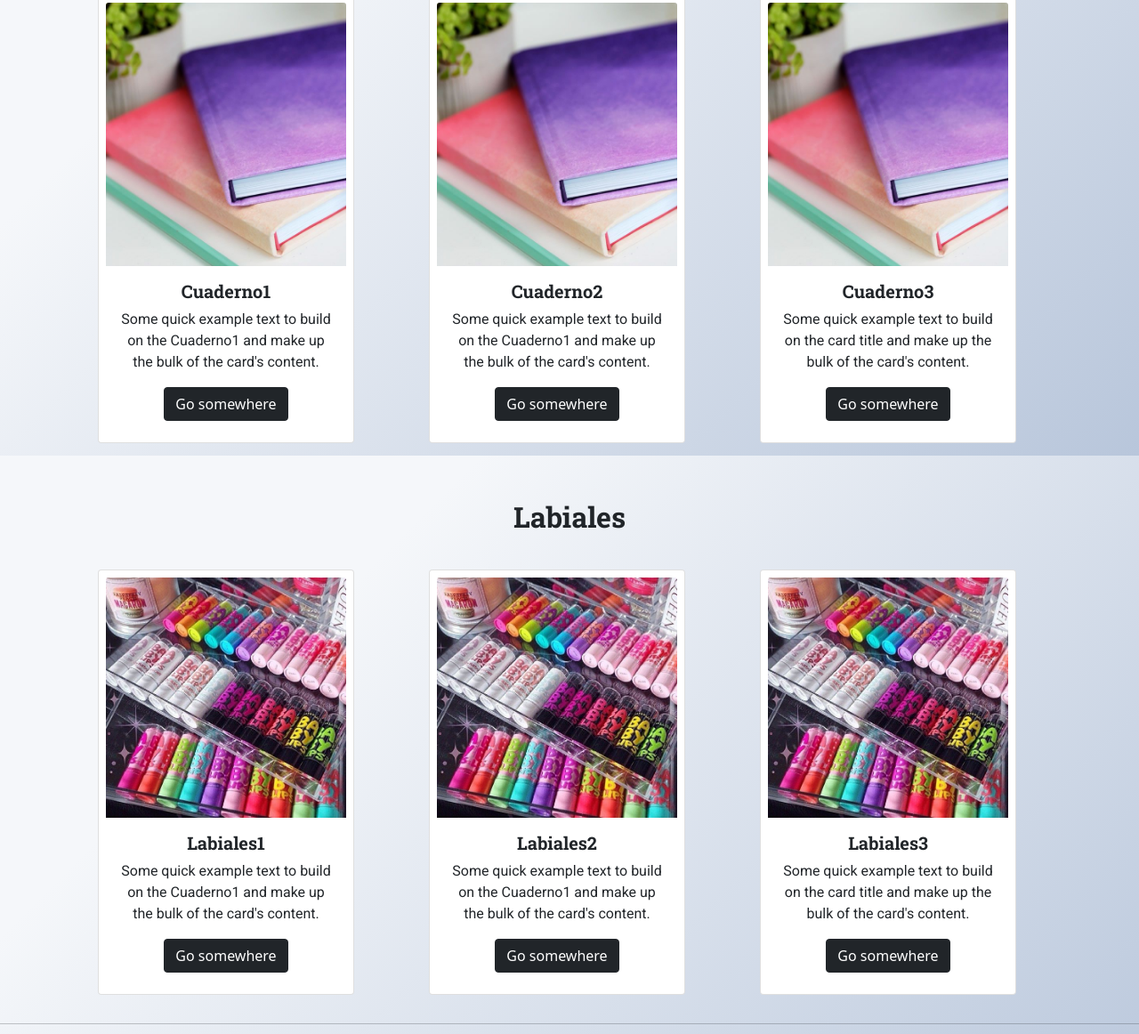
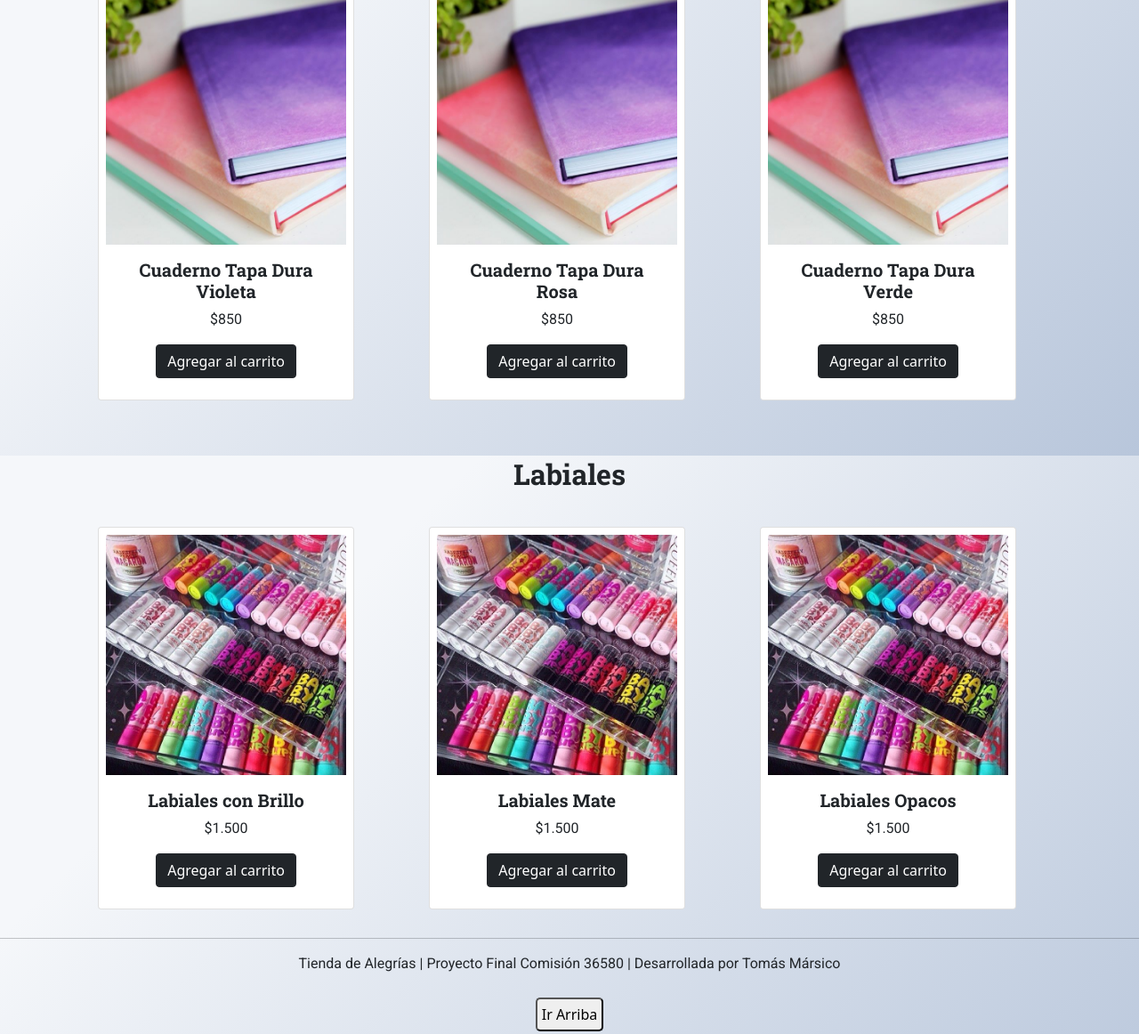
Before and after one commit to TomMarsz/TiendaDeAlegrias, a website: page pages/productos.html in a window 1280 px wide. Shown: the part 1888-3050 px from the top of the page at 89% size. Drawn offline with nearby package versions, Linux system fonts and the light colour scheme.

Commit message:
reemplazo lorems. Edito index, profile y productos.

```diff
--- a/pages/productos.html
+++ b/pages/productos.html
@@ -129,8 +129,8 @@
             <div class="card" style="width: 18rem;">
               <img src="../img/producto1.jpg" class="card-img-top" alt="Peluche">
               <div class="card-body">
-                <h5 class="card-title">Peluche1</h5>
-                <p class="card-text">Some quick example text to build on the Peluche1 and make up the bulk of the card's content.</p>
+                <h5 class="card-title">Peluche de Cangrejo Amarillo</h5>
+                <p class="card-text">$1.790</p>
                 <a href="#" class="btn btn-dark">Agregar al carrito</a>
               </div>
             </div>
@@ -139,8 +139,8 @@
             <div class="card" style="width: 18rem;">
               <img src="../img/producto1.jpg" class="card-img-top" alt="Peluche">
               <div class="card-body">
-                <h5 class="card-title">Peluche2</h5>
-                <p class="card-text">Some quick example text to build on the Peluche1 and make up the bulk of the card's content.</p>
+                <h5 class="card-title">Peluche de Cangrejo Azul</h5>
+                <p class="card-text">$1.790</p>
                 <a href="#" class="btn btn-dark">Agregar al carrito</a>
               </div>
             </div>
@@ -149,8 +149,8 @@
             <div class="card" style="width: 18rem;">
               <img src="../img/producto1.jpg" class="card-img-top" alt="Peluche">
               <div class="card-body">
-                <h5 class="card-title">Peluche3</h5>
-                <p class="card-text">Some quick example text to build on the card title and make up the bulk of the card's content.</p>
+                <h5 class="card-title">Peluche de Cangrejo Rosa</h5>
+                <p class="card-text">$1.790</p>
                 <a href="#" class="btn btn-dark">Agregar al carrito</a>
               </div>
             </div>
@@ -159,9 +159,9 @@
             <div class="card" style="width: 18rem;">
               <img src="../img/producto1.jpg" class="card-img-top" alt="Peluche">
               <div class="card-body">
-                <h5 class="card-title">Peluche4</h5>
-                <p class="card-text">Some quick example text to build on the card title and make up the bulk of the card's content.</p>
-                <a href="#" class="btn btn-dark">Go somewhere</a>
+                <h5 class="card-title">Peluche de Cangrejo</h5>
+                <p class="card-text">$1.790</p>
+                <a href="#" class="btn btn-dark">Agregar al carrito</a>
               </div>
             </div>
           </div>
@@ -172,9 +172,9 @@
             <div class="card" style="width: 18rem;">
               <img src="../img/producto2.jpg" class="card-img-top" alt="Cuaderno">
               <div class="card-body">
-                <h5 class="card-title">Cuaderno1</h5>
-                <p class="card-text">Some quick example text to build on the Cuaderno1 and make up the bulk of the card's content.</p>
-                <a href="#" class="btn btn-dark">Go somewhere</a>
+                <h5 class="card-title">Cuaderno Tapa Dura Violeta</h5>
+                <p class="card-text">$850</p>
+                <a href="#" class="btn btn-dark">Agregar al carrito</a>
               </div>
             </div>
           </div>
@@ -182,9 +182,9 @@
             <div class="card" style="width: 18rem;">
               <img src="../img/producto2.jpg" class="card-img-top" alt="Cuaderno">
               <div class="card-body">
-                <h5 class="card-title">Cuaderno2</h5>
-                <p class="card-text">Some quick example text to build on the Cuaderno1 and make up the bulk of the card's content.</p>
-                <a href="#" class="btn btn-dark">Go somewhere</a>
+                <h5 class="card-title">Cuaderno Tapa Dura Rosa</h5>
+                <p class="card-text">$850</p>
+                <a href="#" class="btn btn-dark">Agregar al carrito</a>
               </div>
             </div>
             </div>
@@ -192,9 +192,9 @@
             <div class="card" style="width: 18rem;">
               <img src="../img/producto2.jpg" class="card-img-top" alt="Cuaderno">
               <div class="card-body">
-                <h5 class="card-title">Cuaderno3</h5>
-                <p class="card-text">Some quick example text to build on the card title and make up the bulk of the card's content.</p>
-                <a href="#" class="btn btn-dark">Go somewhere</a>
+                <h5 class="card-title">Cuaderno Tapa Dura Verde</h5>
+                <p class="card-text">$850</p>
+                <a href="#" class="btn btn-dark">Agregar al carrito</a>
               </div>
             </div>
           </div>
@@ -202,9 +202,9 @@
             <div class="card" style="width: 18rem;">
               <img src="../img/producto2.jpg" class="card-img-top" alt="Cuaderno">
               <div class="card-body">
-                <h5 class="card-title">Cuaderno4</h5>
-                <p class="card-text">Some quick example text to build on the card title and make up the bulk of the card's content.</p>
-                <a href="#" class="btn btn-dark">Go somewhere</a>
+                <h5 class="card-title">Cuaderno Tapa Dura</h5>
+                <p class="card-text">$850</p>
+                <a href="#" class="btn btn-dark">Agregar al carrito</a>
               </div>
             </div>
           </div>
@@ -215,9 +215,9 @@
             <div class="card" style="width: 18rem;">
               <img src="../img/producto3.jpg" class="card-img-top" alt="Labiales">
               <div class="card-body">
-                <h5 class="card-title">Labiales1</h5>
-                <p class="card-text">Some quick example text to build on the Cuaderno1 and make up the bulk of the card's content.</p>
-                <a href="#" class="btn btn-dark">Go somewhere</a>
+                <h5 class="card-title">Labiales con Brillo</h5>
+                <p class="card-text">$1.500</p>
+                <a href="#" class="btn btn-dark">Agregar al carrito</a>
               </div>
             </div>
           </div>
@@ -225,9 +225,9 @@
             <div class="card" style="width: 18rem;">
               <img src="../img/producto3.jpg" class="card-img-top" alt="Labiales">
               <div class="card-body">
-                <h5 class="card-title">Labiales2</h5>
-                <p class="card-text">Some quick example text to build on the Cuaderno1 and make up the bulk of the card's content.</p>
-                <a href="#" class="btn btn-dark">Go somewhere</a>
+                <h5 class="card-title">Labiales Mate</h5>
+                <p class="card-text">$1.500</p>
+                <a href="#" class="btn btn-dark">Agregar al carrito</a>
               </div>
             </div>
             </div>
@@ -235,9 +235,9 @@
             <div class="card" style="width: 18rem;">
               <img src="../img/producto3.jpg" class="card-img-top" alt="Labiales">
               <div class="card-body">
-                <h5 class="card-title">Labiales3</h5>
-                <p class="card-text">Some quick example text to build on the card title and make up the bulk of the card's content.</p>
-                <a href="#" class="btn btn-dark">Go somewhere</a>
+                <h5 class="card-title">Labiales Opacos</h5>
+                <p class="card-text">$1.500</p>
+                <a href="#" class="btn btn-dark">Agregar al carrito</a>
               </div>
             </div>
           </div>
@@ -246,8 +246,8 @@
               <img src="../img/producto3.jpg" class="card-img-top" alt="Labiales">
               <div class="card-body">
                 <h5 class="card-title">Labiales4</h5>
-                <p class="card-text">Some quick example text to build on the card title and make up the bulk of the card's content.</p>
-                <a href="#" class="btn btn-dark">Go somewhere</a>
+                <p class="card-text">$1.500</p>
+                <a href="#" class="btn btn-dark">Agregar al carrito</a>
               </div>
             </div>
           </div>
```
Also changed, not shown: index.html (+6 -6 lines), pages/perfil.html (+6 -3 lines).
